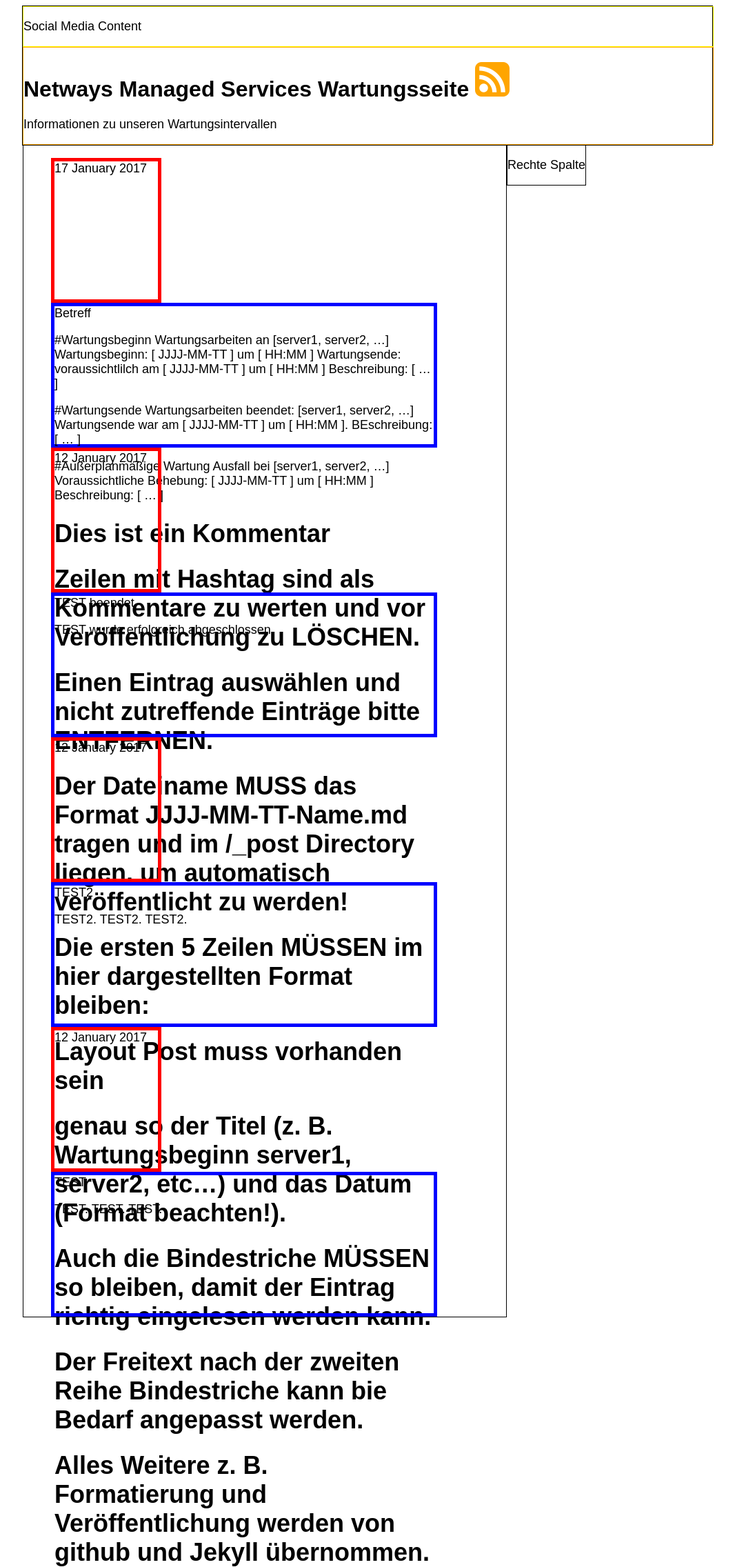
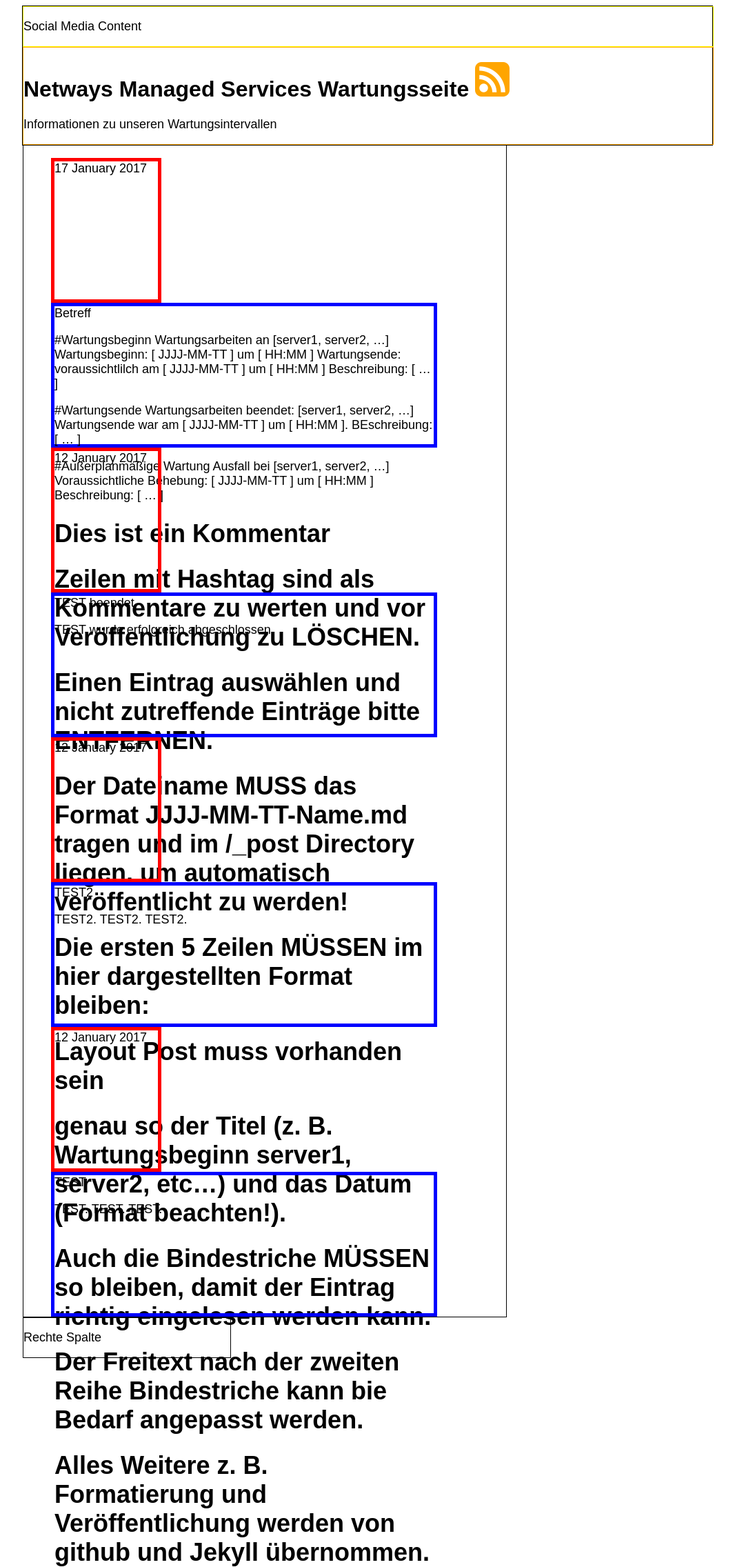
Before and after one commit to Storagegirl/storagegirl.github.io, a Jekyll site: the page built from index.html, in a window 1280 px wide. Shown: the whole page at 69% size, without its empty margins (107-1173 px from the left). Built offline with Jekyll 4.4.1, drawn with Linux system fonts in a browser that asks for light colours.

Commit message:
Update index.html

```diff
--- a/index.html
+++ b/index.html
@@ -28,7 +28,7 @@
 		</ul>
 	</div>
 
-	<div id="container3" style="float:left; width:30%px; border:1px solid black">
+	<div id="container3" style="float:left; width:30%; border:1px solid black">
 		<p>Rechte Spalte</p>
 	</div>
 
```
